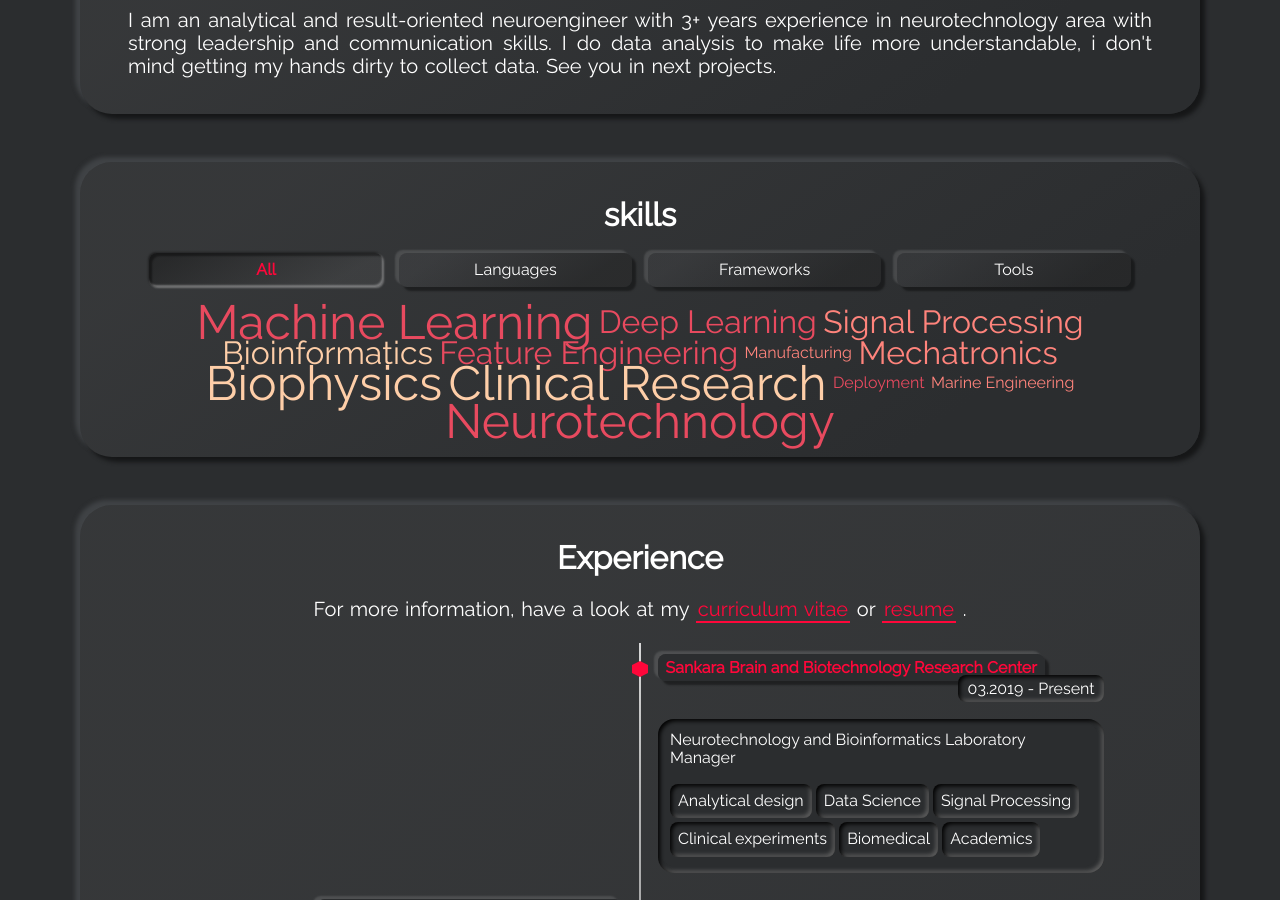
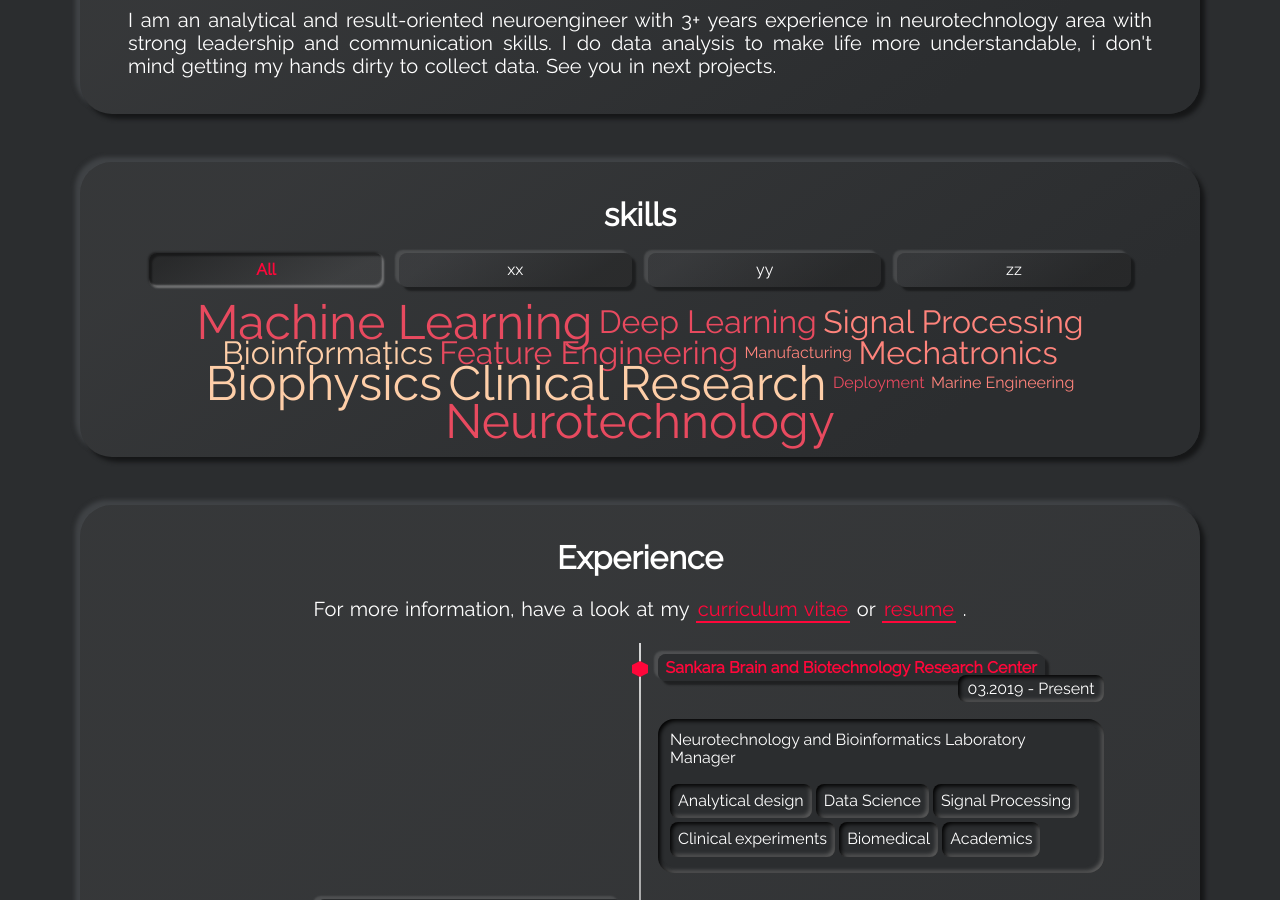
Before and after one commit to cgncvk/cgncvk.github.io-, a Jekyll site: the page built from index.html, in a window 1280 px wide and 900 px high, scrolled down 1142 px. Built offline with Jekyll 4.4.1, drawn with Linux system fonts in a browser that asks for light colours.

Commit message:
Update section-skills.html

```diff
--- a/_includes/section-skills.html
+++ b/_includes/section-skills.html
@@ -4,11 +4,11 @@
   <input type="radio" id="all" name="filter" checked />
   <label class="filter-button neumorphism-button" for="all">All</label>
   <input type="radio" id="language" name="filter" />
-  <label class="filter-button neumorphism-button" for="language">Languages</label>
+  <label class="filter-button neumorphism-button" for="language">xx</label>
   <input type="radio" id="framework" name="filter" />
-  <label class="filter-button neumorphism-button" for="framework">Frameworks</label>
+  <label class="filter-button neumorphism-button" for="framework">yy</label>
   <input type="radio" id="tool" name="filter" />
-  <label class="filter-button neumorphism-button" for="tool">Tools</label>
+  <label class="filter-button neumorphism-button" for="tool">zz</label>
 
   {% for language in site.data.skills-languages %}
     <div skill-type="language" skill-weight="{{language.weight}}" data-aos="zoom-in">
```
